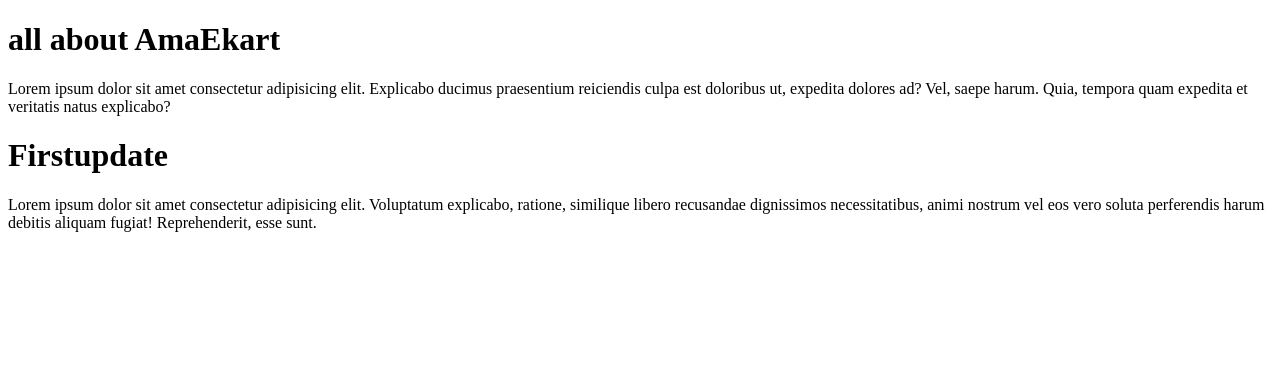
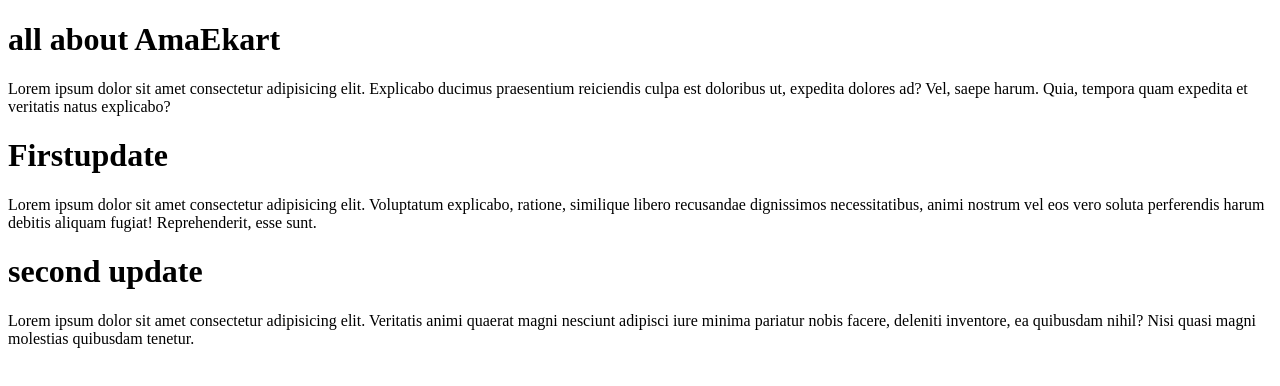
Before and after one commit to harireddy6309/amazon, a plain HTML site: page index.html in a window 1280 px wide. Drawn offline with Linux system fonts and the light colour scheme.

Commit message:
second version2

```diff
--- a/index.html
+++ b/index.html
@@ -11,5 +11,7 @@
     <p>Lorem ipsum dolor sit amet consectetur adipisicing elit. Explicabo ducimus praesentium reiciendis culpa est doloribus ut, expedita dolores ad? Vel, saepe harum. Quia, tempora quam expedita et veritatis natus explicabo?</p>
     <h1>Firstupdate</h1>
     <p>Lorem ipsum dolor sit amet consectetur adipisicing elit. Voluptatum explicabo, ratione, similique libero recusandae dignissimos necessitatibus, animi nostrum vel eos vero soluta perferendis harum debitis aliquam fugiat! Reprehenderit, esse sunt.</p>
+    <h1>second update</h1>
+    <p>Lorem ipsum dolor sit amet consectetur adipisicing elit. Veritatis animi quaerat magni nesciunt adipisci iure minima pariatur nobis facere, deleniti inventore, ea quibusdam nihil? Nisi quasi magni molestias quibusdam tenetur.</p>
 </body>
 </html>
```
